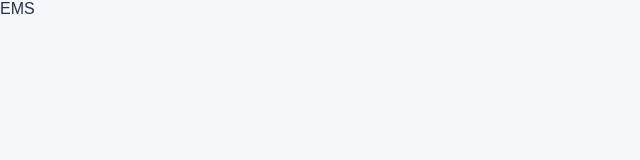
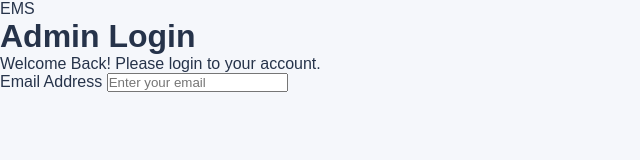
Before and after one commit to MiNi-AI-DEV/Exam_Management_Web_System, a plain HTML site: page admin-login.html in a window 1280 px wide. Shown: the whole page, without its empty margins (0-640 px from the left). Drawn offline with Linux system fonts and the light colour scheme.

Commit message:
updated admin-login

```diff
--- a/admin-login.html
+++ b/admin-login.html
@@ -18,3 +18,12 @@
         <div class="login-logo">
             EMS
         </div>
+        <h1>Admin Login</h1>
+        <p class="login-subtitle">
+            Welcome Back! Please login to your account.</p>
+            <form onsubmit="handlelogin(event, 'admin')">
+                <label for="Admin Email">Email Address</label>
+                <input type="email"
+                id="admin-email"
+                name="admin-email"
+                placeholder="Enter your email" required>
```
